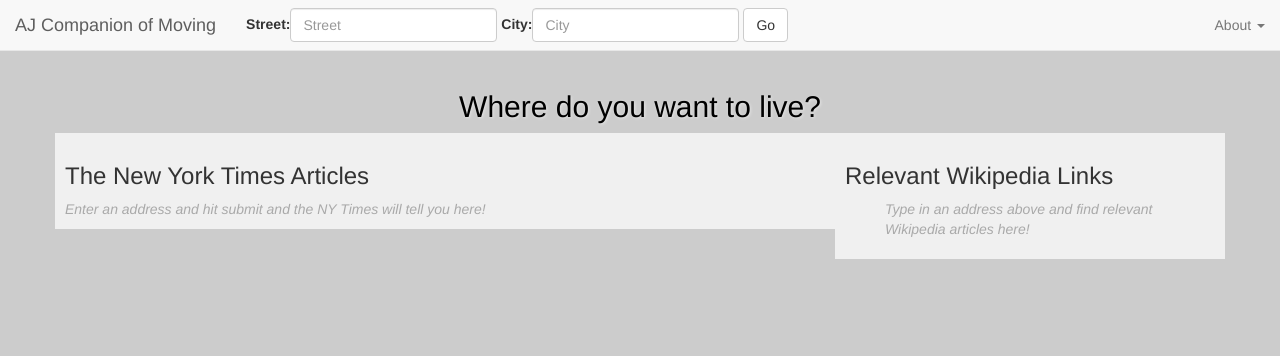
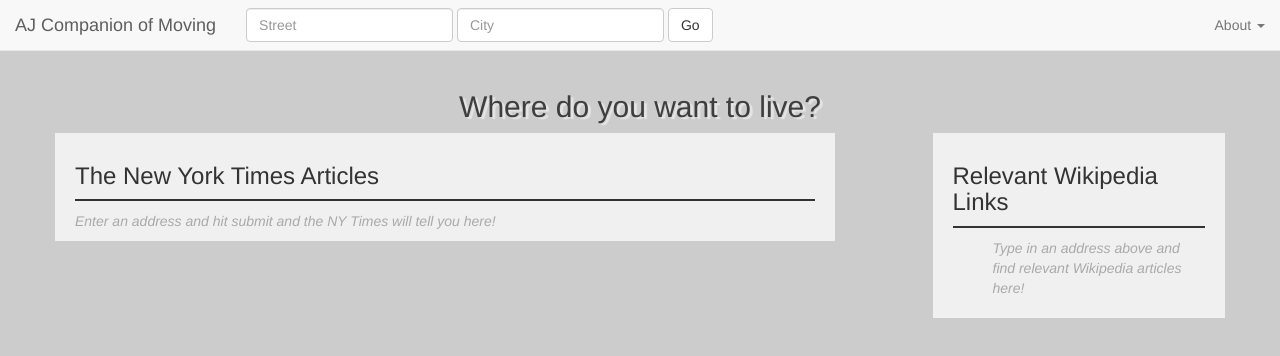
Before and after one commit to elfiservice/ajax-project-apis, a plain HTML site: page index.html in a window 1280 px wide. Drawn offline with Linux system fonts and the light colour scheme.

Commit message:
feat: improve mobile experience

```diff
--- a/css/style.css
+++ b/css/style.css
@@ -15,30 +15,27 @@
 }
 
 .greeting {
-    color:black;
-    text-shadow: 1px 1px 3px rgba(255,255,255, .5);
+    color:#3e3e3e;
+    text-shadow: 3px 2px 1px rgba(255,255,255, .5);
     text-align: center;
 }
 
-.wikipedia-container {
-    /*float:right;
-    width:290px;
 
-    margin-right: 10px;*/
-    background-color: rgba(255,255,255,0.7);
-    padding:10px;
-}
-
-.nytimes-container {
-    padding: 10px;
+.nytimes-container, .wikipedia-container {
+    padding: 10px 20px;
 
     /*margin-right:300px;*/
     background-color: rgba(255,255,255,0.7);
 }
+.nytimes-container h3, .wikipedia-container h3 {
+    padding-bottom: 10px;
+    border-bottom: 2px solid;
+}
+
 
 .article-list {
-    margin: 0;
-    padding: 0;
+    /*margin: 0;
+    padding: 0;*/
 }
 
 .article {
@@ -49,3 +46,9 @@
 .article:first-child {
     border-top:none;
 }
+
+@media (min-width: 992px){
+    .article {
+        min-height: 290px;
+    }
+}
--- a/index.html
+++ b/index.html
@@ -14,7 +14,6 @@
     </style>
 </head>
 <body>
-
     <nav class="navbar navbar-default navbar-fixed-top">
       <div class="container-fluid">
         <!-- Brand and toggle get grouped for better mobile display -->
@@ -32,8 +31,8 @@
         <div class="collapse navbar-collapse" id="bs-example-navbar-collapse-1">
           <form id="form-container" class="navbar-form navbar-left form-container">
             <div class="form-group">
-                <label for="street">Street: </label><input type="text" id="street" value="" class="form-control" placeholder="Street">
-                <label for="city">City: </label><input type="text" id="city" value="" class="form-control" placeholder="City">
+                <label for="street"></label><input type="text" id="street" value="" class="form-control" placeholder="Street">
+                <label for="city"> </label><input type="text" id="city" value="" class="form-control" placeholder="City">
             </div>
             <button type="submit" id="submit-btn" class="btn btn-default">Go</button>
           </form>
@@ -54,29 +53,21 @@
       </div><!-- /.container-fluid -->
     </nav>
 
+    <section class="container">
         <h2 id="greeting" class="greeting">Where do you want to live?</h2>
-
-<section class="container">
         <div class="row">
-
-
-
             <section class="nytimes-container col-md-8">
-
                     <h3 id="nytimes-header">The New York Times Articles</h3>
-                <ul id="nytimes-articles" class="article-list color-muted"><i>Enter an address and hit submit and the NY Times will tell you here!</i></ul>
-
-
+                    <div id="nytimes-articles" class="article-list color-muted"><i>Enter an address and hit submit and the NY Times will tell you here!</i></div>
             </section>
 
-        <aside class="wikipedia-container col-md-4">
+            <aside class="wikipedia-container col-md-3 col-md-offset-1">
                 <h3 id="wikipedia-header">Relevant Wikipedia Links</h3>
                 <ul id="wikipedia-links" class="color-muted"><i>Type in an address above and find relevant Wikipedia articles here!</i></ul>
             </aside>
         </div>
     </section>
 
-
     <script src="js/libs/jquery.js"></script>
     <script src="js/libs/bootstrap.min.js"></script>
     <script src="js/script.js"></script>
--- a/js/script.js
+++ b/js/script.js
@@ -31,13 +31,15 @@
     $.getJSON( requestLinkNYT, function( data ) {
 
         $nytHeaderElem.html("NYT Articles About <i>" + cityInput + "</i> city");
-
+        $nytElem.removeClass("color-muted");
         articles = data.response.docs;
         articles.forEach(function(article){
-            $nytElem.append('<li class="article">' +
-            '<a href="' + article.web_url + '" target="_blank">' + article.headline.main + '</a>' +
+            $nytElem.append('' +
+            '<article class="article col-md-4">' +
+            '<h4><a href="' + article.web_url + '" target="_blank">' + article.headline.main + '</a></h4>' +
             '<p>' + article.snippet + '</p>' +
-            '</li>');
+            '</article>' +
+            '');
         });
 
     }).fail(function(e) {
```
Lines whose indentation alone changed are shown as unchanged.
